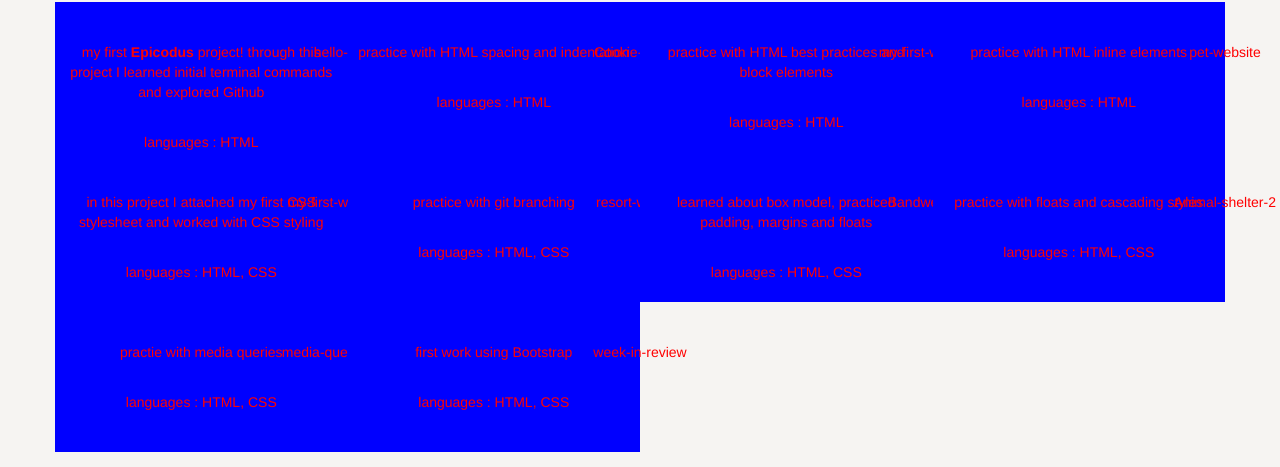
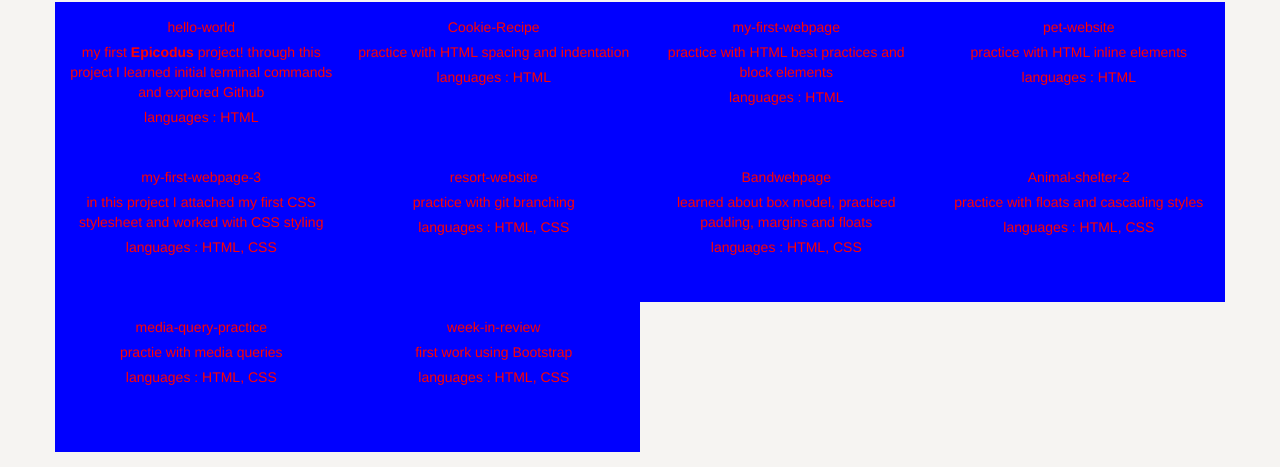
Before and after one commit to meganhepner/portfolio, a plain HTML site: page index.html in a window 1280 px wide. Shown: the part 434-901 px from the top of the page. Drawn offline with Linux system fonts and the light colour scheme.

Commit message:
removed text from link tag and added it as a separate list item to comply with functionality of div buttons

```diff
--- a/css/styles.css
+++ b/css/styles.css
@@ -25,25 +25,27 @@ img.MegPic{
   height : 150px;
 }
 
-.button li {
-  color: red;
-  margin-top: 30px;
-  text-align: center;
-}
-
-.button a {
-  color: red;
-  position: absolute;
-  width: 100%;
-  text-decoration: none;
-}
-
 .button:hover {
   cursor: hand;
   cursor: pointer;
   opacity: .9;
 }
 
+.button li {
+  color: red;
+  margin-top: 5px;
+  text-align: center;
+}
+
+.button a {
+  position: absolute;
+  width: 100%;
+  height: 100%;
+  text-decoration: none;
+}
+
+
+
 .divLink a{
   text-decoration: none;
 }
--- a/index.html
+++ b/index.html
@@ -15,11 +15,10 @@
       <h2>About Me</h2>
       <!--spent about an hour here trying to get the text to wrap around the curve of the image. didn't succeed-->
       <p>
-        <em></em> <span></span>
         In her first round of higher education, Megan completed a BA in Anthropology at the Univeristy of Oregon in 2004. Finding it difficult to turn this education into a career, she discovered the joy of fast cash and a flexible schedule in the restaurant industry. Her career as a server and bartender spanned 15 years of her adult life. In her early 30's she took classes in Web Design and Programming, imagining a more lucrative career and a future of working remotely. The classes were fun, but the restaurant industry drew her back in and she began to contemplate a future career in wine.
       </p>
 
-      <p>In 2020 things changed</p>
+      <p><span>In 2020 things changed</span></p>
       <ol type="a">
         <li>the Covid-19 Pandemic hit</li>
         <li>restaurants closed for months or forever, and the industry looked towards a long and uneasy recovery</li>
@@ -27,14 +26,15 @@
       </ol>
 
       <p>
-          In May of 2020 Megan started a coding bootcamp named Epicodus. Often she can be found in her guest bedroom coding 12 hours a day to keep up with the rigorous coursework. If there happens to be free time, she can be found in her garden, backpacking with her boyfriend and dog, or reading a book about dragons.
+          In May of 2020 Megan started a coding bootcamp named <em>Epicodus</em>. Often she can be found in her guest bedroom coding 12 hours a day to keep up with the grueling coursework. If there happens to be free time, she can be found in her garden, backpacking with her boyfriend and dog, or reading a book about dragons.
       </p>
         <h2>Projects</h2>
 
           <div class="row">
             <div class="col-md-3 button">
               <ul class="list-unstyled">
-                <li><a class = "divLink" href="https://github.com/meganhepner/hello-world.git">hello-world</a></li>
+                <li><a class = "divLink" href="https://github.com/meganhepner/hello-world.git"></a></li>
+                <li>hello-world</li>
                 <li>my first <strong>Epicodus</strong> project! through this project I learned initial terminal commands and explored Github</li>
                 <li>languages : HTML</li>
               </ul>
@@ -42,7 +42,8 @@
 
             <div class="col-md-3 button">
               <ul class="list-unstyled">
-                <li><a href="https://github.com/meganhepner/Cookie-Recipe.git">Cookie-Recipe</a></li>
+                <li><a href="https://github.com/meganhepner/Cookie-Recipe.git"></a></li>
+                <li>Cookie-Recipe</li>
                 <li>practice with HTML spacing and indentation</li>
                 <li>languages : HTML</li>
               </ul>
@@ -50,7 +51,8 @@
 
             <div class="col-md-3 button">
               <ul class="list-unstyled">
-                <li><a href="https://github.com/meganhepner/my-first-webpage.git">my-first-webpage</a></li>
+                <li><a href="https://github.com/meganhepner/my-first-webpage.git"></a></li>
+                <li>my-first-webpage</li>
                 <li>practice with HTML best practices and block elements</li>
                 <li>languages : HTML</li>
               </ul>
@@ -58,7 +60,8 @@
 
             <div class="col-md-3 button">
               <ul class="list-unstyled">
-                <li><a href="https://github.com/meganhepner/pet-website.git">pet-website </a></li>
+                <li><a href="https://github.com/meganhepner/pet-website.git"></a></li>
+                <li>pet-website</li>
                 <li>practice with HTML inline elements</li>
                 <li>languages : HTML</li>
               </ul>
@@ -68,7 +71,8 @@
           <div class="row">
             <div class="col-md-3 button">
               <ul class="list-unstyled">
-                <li><a href="https://github.com/meganhepner/my-first-webpage-3.git">my-first-webpage-3</a></li>
+                <li><a href="https://github.com/meganhepner/my-first-webpage-3.git"></a></li>
+                <li>my-first-webpage-3</li>
                 <li>in this project I attached my first CSS stylesheet and worked with CSS styling</li>
                 <li>languages : HTML, CSS</li>
               </ul>
@@ -76,7 +80,8 @@
 
             <div class="col-md-3 button">
               <ul class="list-unstyled">
-                <li><a href="https://github.com/meganhepner/resort-website.git">resort-website</a></l>
+                <li><a href="https://github.com/meganhepner/resort-website.git"></a></li>
+                <li>resort-website</li>
                 <li>practice with git branching</li>
                 <li>languages : HTML, CSS</li>
               </ul>
@@ -84,7 +89,8 @@
 
             <div class="col-md-3 button">
               <ul class="list-unstyled">
-                <li><a href="https://github.com/meganhepner/Bandwebpage.git">Bandwebpage</a></li>
+                <li><a href="https://github.com/meganhepner/Bandwebpage.git"></a></li>
+                <li>Bandwebpage</li>
                 <li>learned about box model, practiced padding, margins and floats</li>
                 <li>languages : HTML, CSS</li>
               </ul>
@@ -92,7 +98,8 @@
 
             <div class="col-md-3 button">
               <ul class="list-unstyled">
-                <li><a hrefr="https://github.com/meganhepner/Animal-shelter-2.git">Animal-shelter-2</a></li>
+                <li><a hrefr="https://github.com/meganhepner/Animal-shelter-2.git"></a></li>
+                <li>Animal-shelter-2</li>
                 <li>practice with floats and cascading styles</li>
                 <li>languages : HTML, CSS</li>
               </ul>
@@ -103,14 +110,16 @@
           <div class="row">
             <div class="col-md-3 button">
               <ul class="list-unstyled">
-                <li><a href="https://github.com/meganhepner/media-query-practice.git">media-query-practice</a></li>
+                <li><a href="https://github.com/meganhepner/media-query-practice.git"></a></li>
+                <li>media-query-practice</li>
                 <li>practie with media queries</li>
                 <li>languages : HTML, CSS</li>
               </ul>
             </div>
             <div class="col-md-3 button">
               <ul class="list-unstyled">
-                <li><a href="https://github.com/meganhepner/week-in-review.git">week-in-review</a></li>
+                <li><a href="https://github.com/meganhepner/week-in-review.git"></a></li>
+                <li>week-in-review</li>
                 <li>first work using Bootstrap</li>
                 <li>languages : HTML, CSS</li>
                 </li>
```
